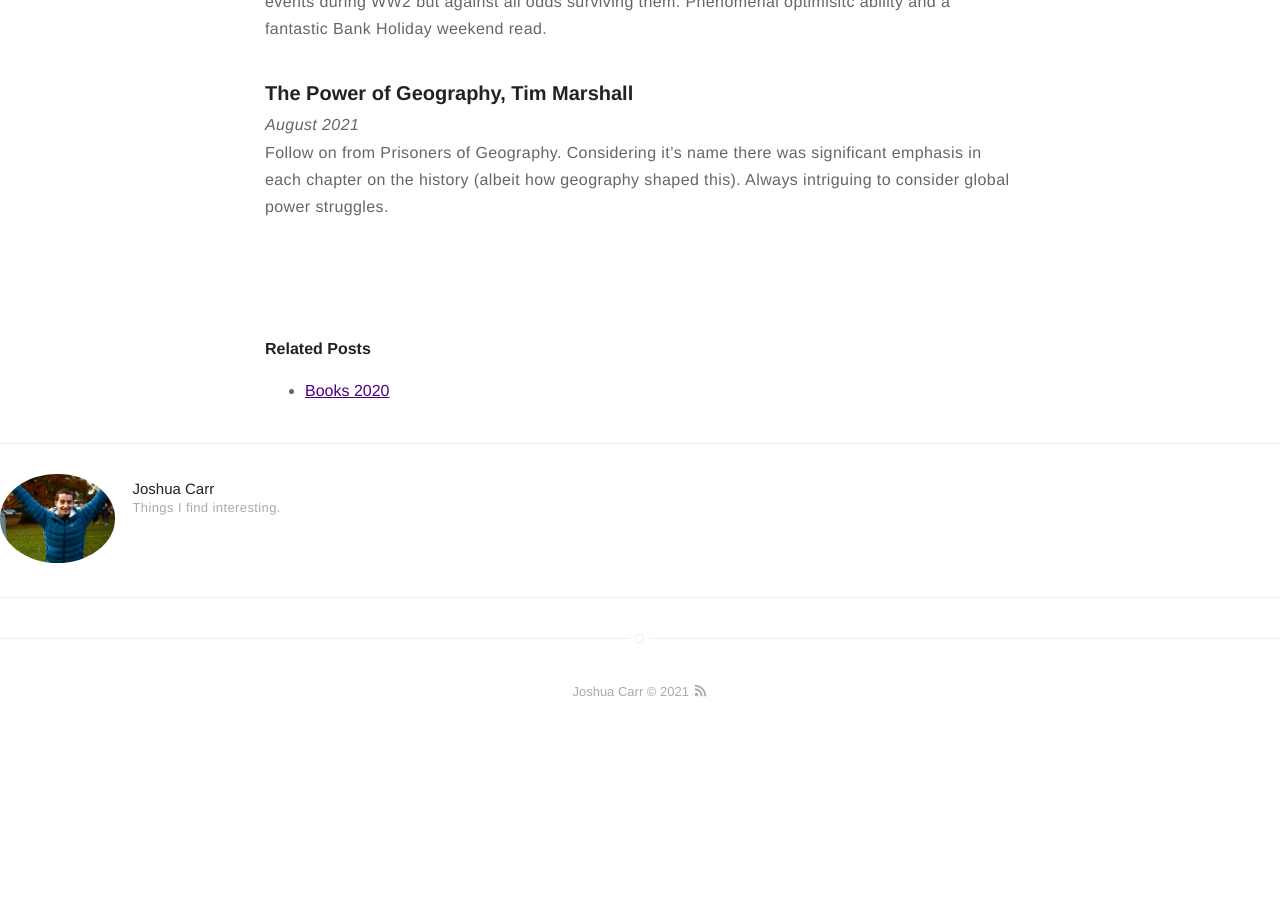
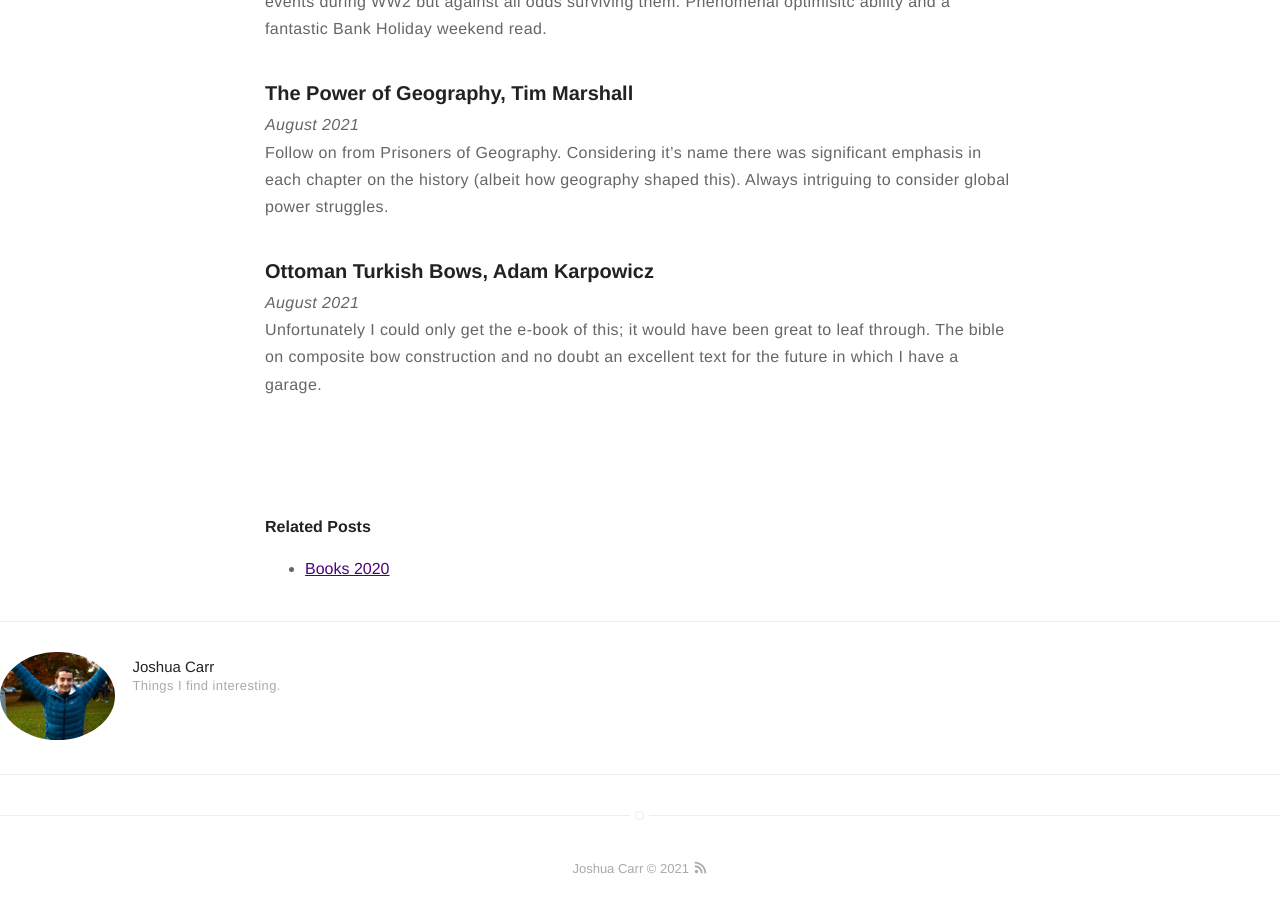
Before and after one commit to jc782/jc782.github.io, a Jekyll site: the page built from _posts/2020-12-30-Books-2021.markdown, in a window 1280 px wide and 900 px high, scrolled down 3752 px. Built offline with Jekyll 4.4.1, drawn with Linux system fonts in a browser that asks for light colours; before the commit the page ends 4491 px from its top, so only the background shows below that.

Commit message:
+ ottoman turkish bows book

```diff
--- a/_posts/2020-12-30-Books-2021.markdown
+++ b/_posts/2020-12-30-Books-2021.markdown
@@ -104,3 +104,7 @@ A biography for Louis Zamperini; Berlin olympic 5000m contender who has a knack
 ### The Power of Geography, Tim Marshall
 *August 2021*
 Follow on from Prisoners of Geography. Considering it's name there was significant emphasis in each chapter on the history (albeit how geography shaped this). Always intriguing to consider global power struggles.
+
+### Ottoman Turkish Bows, Adam Karpowicz
+*August 2021*
+Unfortunately I could only get the e-book of this; it would have been great to leaf through. The bible on composite bow construction and no doubt an excellent text for the future in which I have a garage.
```
